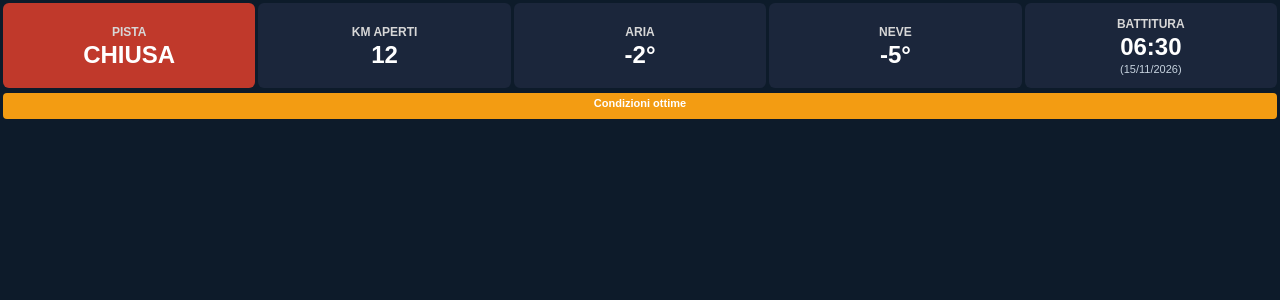
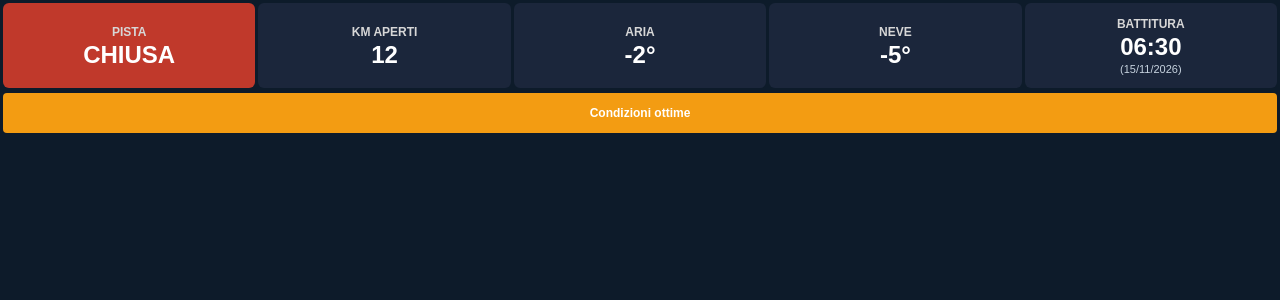
Before and after one commit to emiliomaj60-lang/stato-pista-schilpario, a Flask app: page /condizioni in a window 1280 px wide. Shown: the top 300 px of the page. Run offline with Flask 3, Linux system fonts and the light colour scheme.

Commit message:
Add files via upload

```diff
--- a/templates/condizioni.html
+++ b/templates/condizioni.html
@@ -75,22 +75,17 @@ html, body{
     background:#f39c12;
     color:white;
 
-    font-size:11px;
+    font-size:12px;
     font-weight:bold;
 
-    text-align:center;
-
-    padding:2px 6px;
+    height:40px;
+    line-height:40px;
 
     margin:2px 3px;
 
     border-radius:4px;
 
-    line-height:16px;
-
-    height:22px;
-
-    overflow:hidden;
+    text-align:center;
 }
 
 
```
